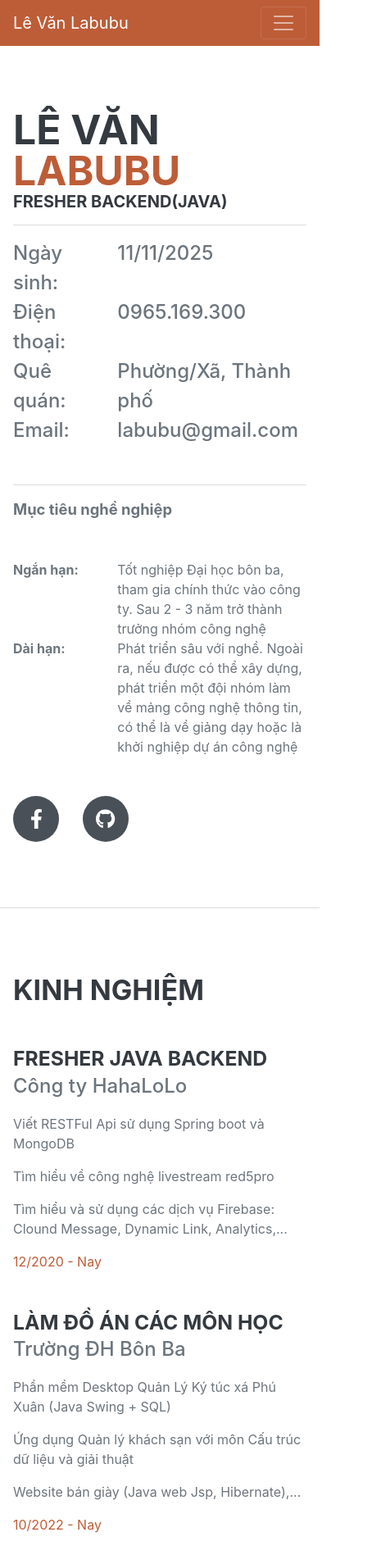
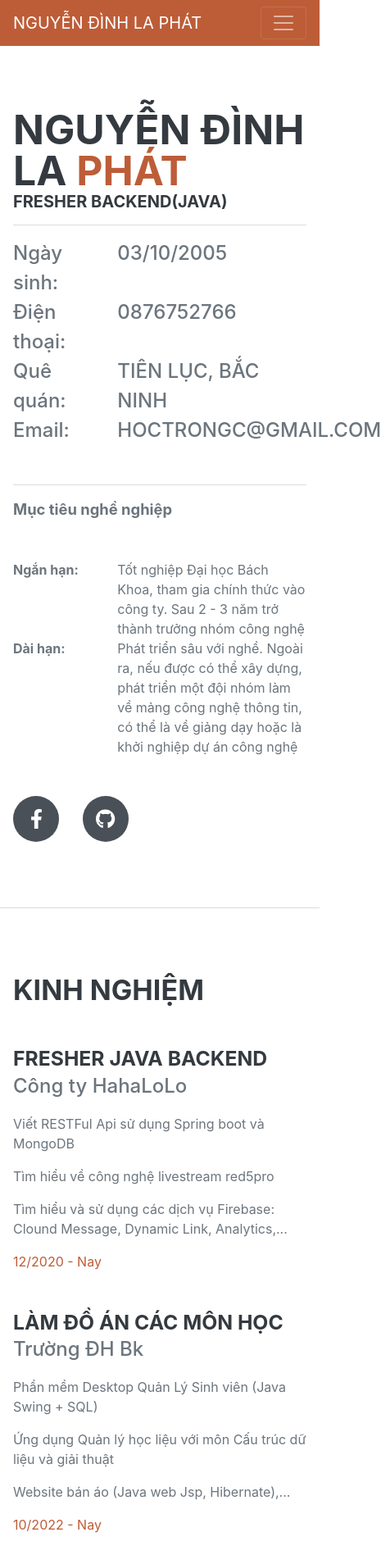
Before and after one commit to laphat25/CVs, a plain HTML site: page index.html in a window 390 px wide. Shown: the top 1908 px of the page at 82% size, 465 px wide, since content can reach past the window. Drawn offline with nearby package versions, Linux system fonts and the light colour scheme; a web font is replaced by a local one.

Commit message:
Update personal information in index.html

```diff
--- a/index.html
+++ b/index.html
@@ -6,8 +6,8 @@
     <meta name="viewport" content="width=device-width, initial-scale=1, shrink-to-fit=no" />
     <meta name="description" content="" />
     <meta name="author" content="" />
-    <title>Profile - LÊ VĂN LABUBU </title>
-    <link rel="icon" type="image/x-icon" href="./assets/img/profile-me.jpg" />
+    <title>Profile - NGUYỄN ĐÌNH LA PHÁT </title>
+    <link rel="icon" type="image/x-icon" href="./assets/img/838EB7C3-C8A3-4D96-834A-7ED2D6C0D1D8_1_105_c.jpeg" />
     <!-- Font Awesome icons (free version)-->
     <script src="https://use.fontawesome.com/releases/v6.1.0/js/all.js" crossorigin="anonymous"></script>
     <!-- Google fonts-->
@@ -22,7 +22,7 @@
     <!-- Navigation-->
     <nav class="navbar navbar-expand-lg navbar-dark bg-primary fixed-top" id="sideNav">
         <a class="navbar-brand js-scroll-trigger" href="#page-top">
-            <span class="d-block d-lg-none">Lê Văn Labubu</span>
+            <span class="d-block d-lg-none">NGUYỄN ĐÌNH LA PHÁT</span>
             <span class="d-none d-lg-block"><img class="img-fluid img-profile rounded-circle mx-auto mb-2"
                     src="./assets/img/profile-me.jpg" alt="..." /></span>
                 </a>
@@ -48,8 +48,8 @@
         <section class="resume-section" id="about">
             <div class="resume-section-content">
                 <h1 class="mb-0">
-                    LÊ VĂN
-                    <span class="text-primary">LABUBU</span>
+                    NGUYỄN ĐÌNH LA
+                    <span class="text-primary">PHÁT</span>
                 </h1>
                 <h5 class="mb-0 ">Fresher Backend(Java)</h5>
                 <hr>
@@ -59,7 +59,7 @@
                             Ngày sinh:
                         </div>
                         <div class="col-lg-10 col-8">
-                            11/11/2025
+                            03/10/2005
                         </div>
                     </div>
                     <div class="row">
@@ -67,7 +67,7 @@
                             Điện thoại:
                         </div>
                         <div class="col-lg-10 col-8">
-                            0965.169.300
+                            0876752766
                         </div>
                     </div>
                     <div class="row">
@@ -75,7 +75,7 @@
                             Quê quán:
                         </div>
                         <div class="col-lg-10 col-8">
-                            Phường/Xã, Thành phố
+                            TIÊN LỤC, BẮC NINH
                         </div>
                     </div>
                     <div class="row">
@@ -83,7 +83,7 @@
                             Email:
                         </div>
                         <div class="col-lg-10 col-8">
-                            labubu@gmail.com
+                            HOCTRONGC@GMAIL.COM
                         </div>
                     </div>
                     <!-- <div class="row">
@@ -107,7 +107,7 @@
                             <b>Ngắn hạn:</b>
                         </div>
                         <div class="col-lg-10 col-8">
-                            Tốt nghiệp Đại học bôn ba, tham gia chính thức vào công ty. Sau 2 - 3 năm trở thành trưởng nhóm
+                            Tốt nghiệp Đại học Bách Khoa, tham gia chính thức vào công ty. Sau 2 - 3 năm trở thành trưởng nhóm
                             công nghệ
                         </div>
                     </div>
@@ -148,10 +148,10 @@
                 <div class="d-flex flex-column flex-md-row justify-content-between mb-5">
                     <div class="flex-grow-1">
                         <h3 class="mb-0">Làm đồ án các môn học</h3>
-                        <div class="subheading mb-3">Trường ĐH Bôn Ba</div>
-                        <p>Phần mềm Desktop Quản Lý Ký túc xá Phú Xuân (Java Swing + SQL)</p>
-                        <p>Ứng dụng Quản lý khách sạn với môn Cấu trúc dữ liệu và giải thuật</p>
-                        <p>Website bán giày (Java web Jsp, Hibernate),...</p>
+                        <div class="subheading mb-3">Trường ĐH Bk </div>
+                        <p>Phần mềm Desktop Quản Lý Sinh viên (Java Swing + SQL)</p>
+                        <p>Ứng dụng Quản lý học liệu với môn Cấu trúc dữ liệu và giải thuật</p>
+                        <p>Website bán áo (Java web Jsp, Hibernate),...</p>
                     </div>
                     <div class="flex-shrink-0"><span class="text-primary">10/2022 - Nay</span></div>
                 </div>
@@ -188,10 +188,10 @@
                 <h2 class="mb-5">Học vấn</h2>
                 <div class="d-flex flex-column flex-md-row justify-content-between mb-5">
                     <div class="flex-grow-1">
-                        <h3 class="mb-0">Đại học BÔN BA</h3>
-                        <div class="subheading mb-3">Công nghệ và Kinh Doanh</div>
-                        <div>Hiện đang là sinh viên năm cuối, chuyên ngành Công nghệ thông tin</div>
-                        <!-- <p>GPA hiện tại: 3.83</p> -->
+                        <h3 class="mb-0">Đại học BK </h3>
+                        <div class="subheading mb-3">Công Nghệ Giáo Dục</div>
+                        <div>Hiện đang là sinh viên năm 3, chuyên ngành Công nghệ giáo dục</div>
+                        <!-- <p></p> -->
                     </div>
                     <div class="flex-shrink-0"><span class="text-primary">10/2020 - Nay</span></div>
                 </div>
@@ -216,7 +216,7 @@
                 <ul class="fa-ul mb-0">
                     <li>
                         <span class="fa-li"><i class="fas fa-check"></i></span>
-                        Nắm được Java core, Java web, Spring Framework: Spring Boot.
+                        Nắm được notejs, python, react
                     </li>
                     <li>
                         <span class="fa-li"><i class="fas fa-check"></i></span>
```
